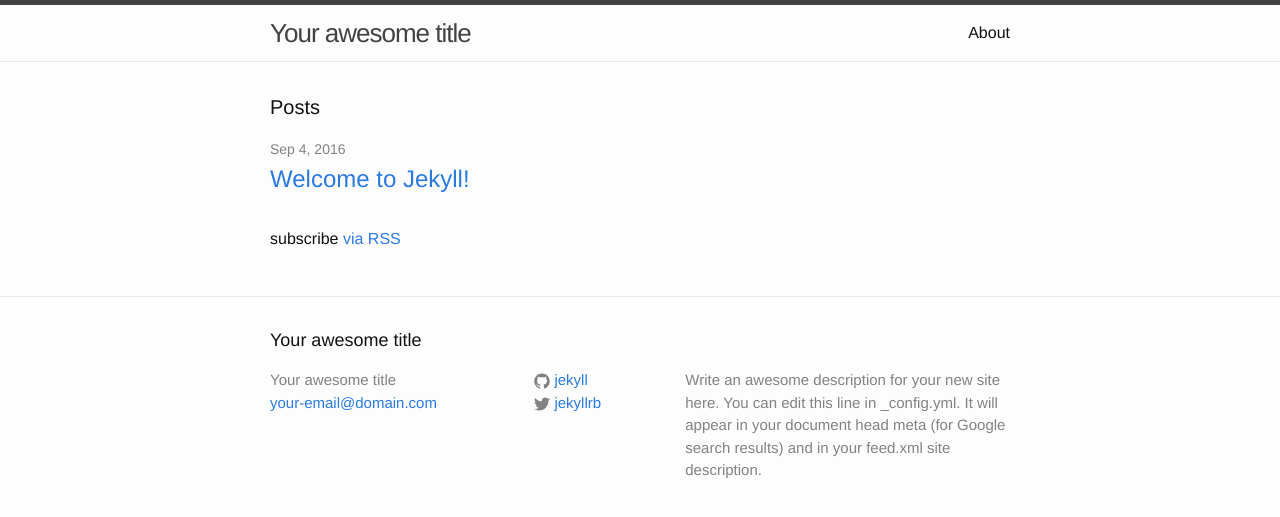
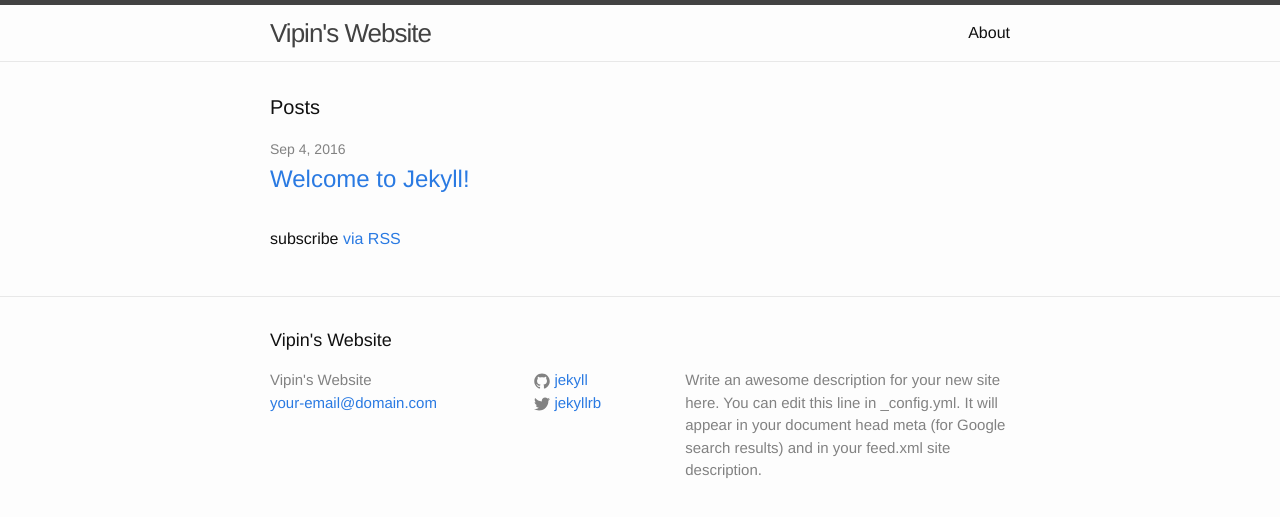
Before and after one commit to gitvpn/gitvpn.github.io, a Jekyll site: the page built from index.html, in a window 1280 px wide. Shown: the top 517 px of the page. Built offline with Jekyll 4.4.1, drawn with Linux system fonts in a browser that asks for light colours.

Commit message:
Update _config.yml
Updated title

```diff
--- a/_config.yml
+++ b/_config.yml
@@ -6,7 +6,7 @@
 # 'jekyll serve'. If you change this file, please restart the server process.
 
 # Site settings
-title: Your awesome title
+title: Vipin's Website
 email: your-email@domain.com
 description: > # this means to ignore newlines until "baseurl:"
   Write an awesome description for your new site here. You can edit this
```
